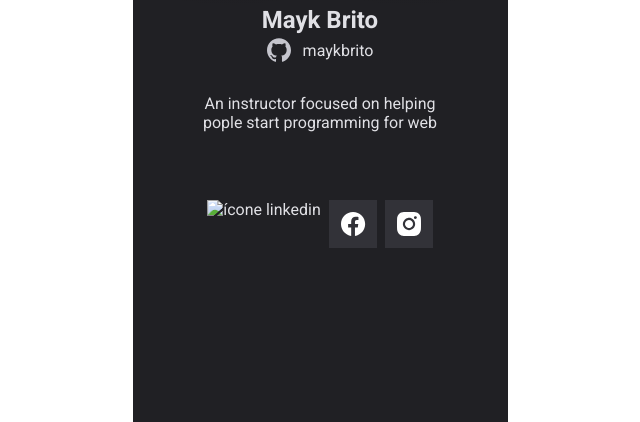
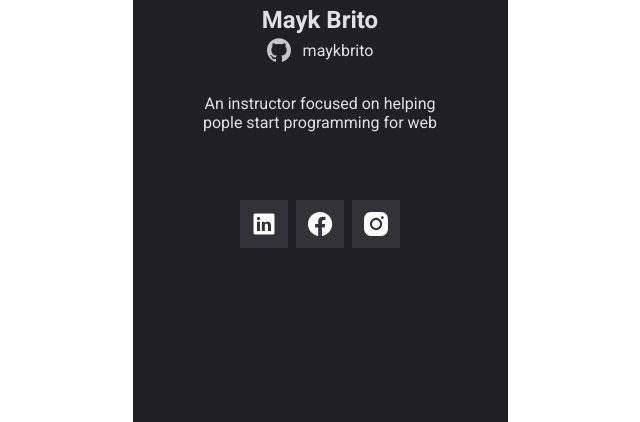
Before and after one commit to JuniorCundari/cracha-nlw, a plain HTML site: page index.html in a window 1280 px wide. Shown: the part 390-812 px from the top of the page, without its empty margins (320-960 px from the left). Drawn offline with Linux system fonts and the light colour scheme; the site is published under a folder, as on GitHub Pages, so addresses that start at the root find nothing; no server answers.

Commit message:
Update index.html

```diff
--- a/index.html
+++ b/index.html
@@ -41,7 +41,7 @@
         <ul id="socialLinks">
           <li class="linkedin">
             <a href="https://www.linkedin.com/" target="_blank">
-              <img src="/images/linkedin.svg" alt="ícone linkedin" />
+              <img src="images/linkedin.svg" alt="ícone linkedin" />
             </a>
           </li>
           <li class="facebook">
```
